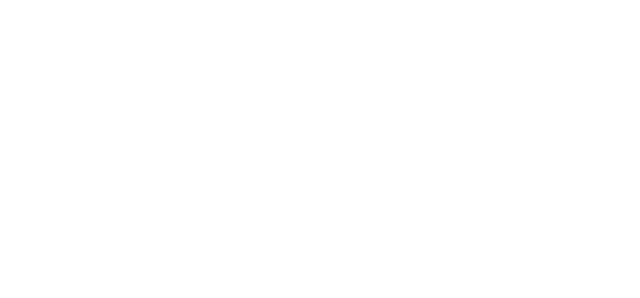
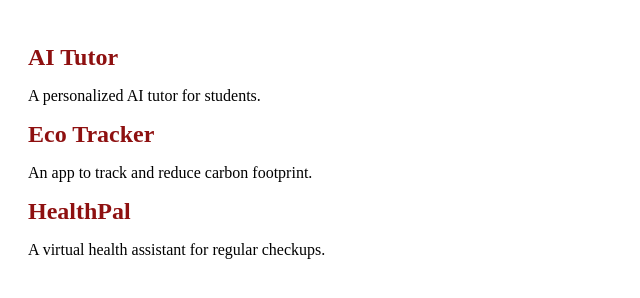
Before and after one commit to acciojob/render-multiple-component-react-Iflaqbhat, a React app: page / in a window 1280 px wide. Shown: the whole page, without its empty margins (0-640 px from the left). Built offline with nearby package versions, Linux system fonts and the light colour scheme.

Commit message:
Updated App.js and added App.css styles

```diff
--- a/src/components/App.js
+++ b/src/components/App.js
@@ -1,11 +1,31 @@
-import React, {Component, useState} from "react";
-import '../styles/App.css';
+import React from "react";
+import "../styles/App.css";
 
 const App = () => {
+  // Define an array of dream projects
+  const projects = [
+    { name: "AI Tutor", description: "A personalized AI tutor for students." },
+    {
+      name: "Eco Tracker",
+      description: "An app to track and reduce carbon footprint.",
+    },
+    {
+      name: "HealthPal",
+      description: "A virtual health assistant for regular checkups.",
+    },
+  ];
+
   return (
-    <div id="main"></div>
-  )
-}
-
+    <div className="ns-wrapper">
+      {/* Map through the projects array to dynamically render components */}
+      {projects.map((project, index) => (
+        <div key={index} className="project">
+          <h1 data-ns-test="project-name">{project.name}</h1>
+          <p data-ns-test="project-description">{project.description}</p>
+        </div>
+      ))}
+    </div>
+  );
+};
 
 export default App;
--- a/src/styles/App.css
+++ b/src/styles/App.css
@@ -1,12 +1,17 @@
+.ns-wrapper {
+  padding: 20px;
+}
+
+.project {
+  margin-bottom: 15px;
+}
+
 h1 {
-    color: #27aedb;
-    text-align: center;
-    }
+  font-size: 24px;
+  color: #8e1010;
+}
 
-
-button{
-    color: #27aedb;
-    text-align: center;
-    justify-content: center;
-    align-items: center;
+h6 {
+  font-size: 18px;
+  color: #666;
 }
```
Also changed, not shown: 1 other file.
